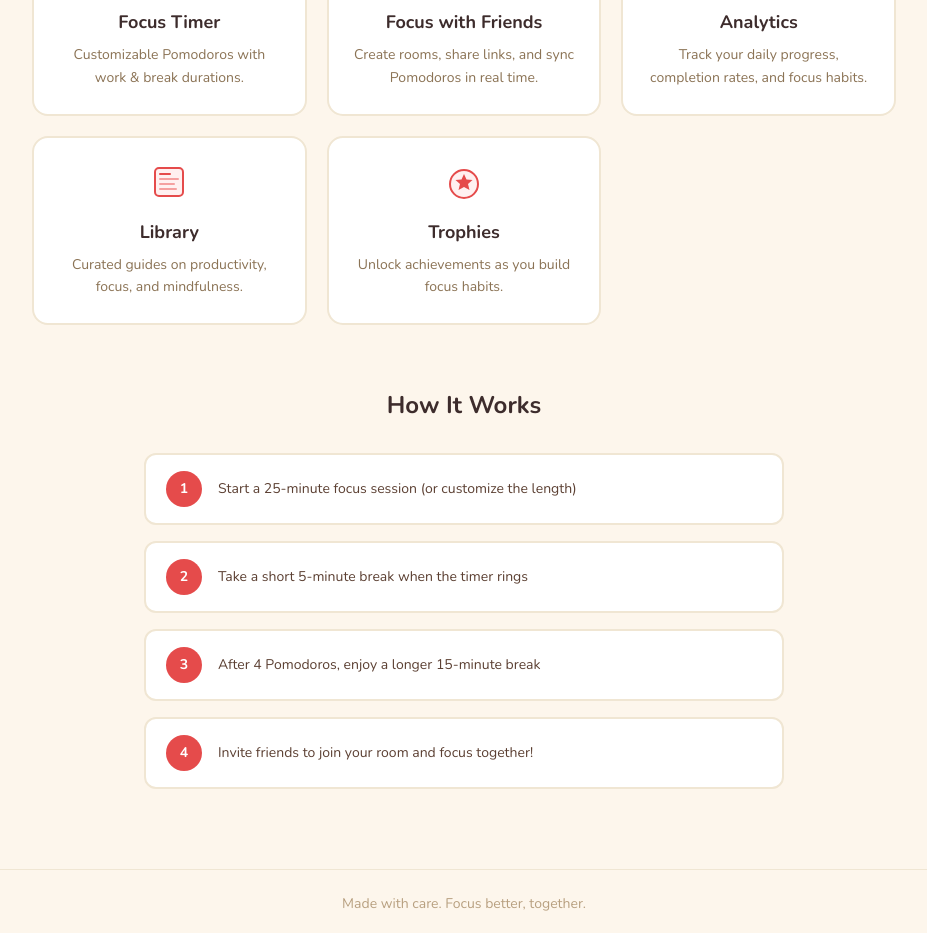
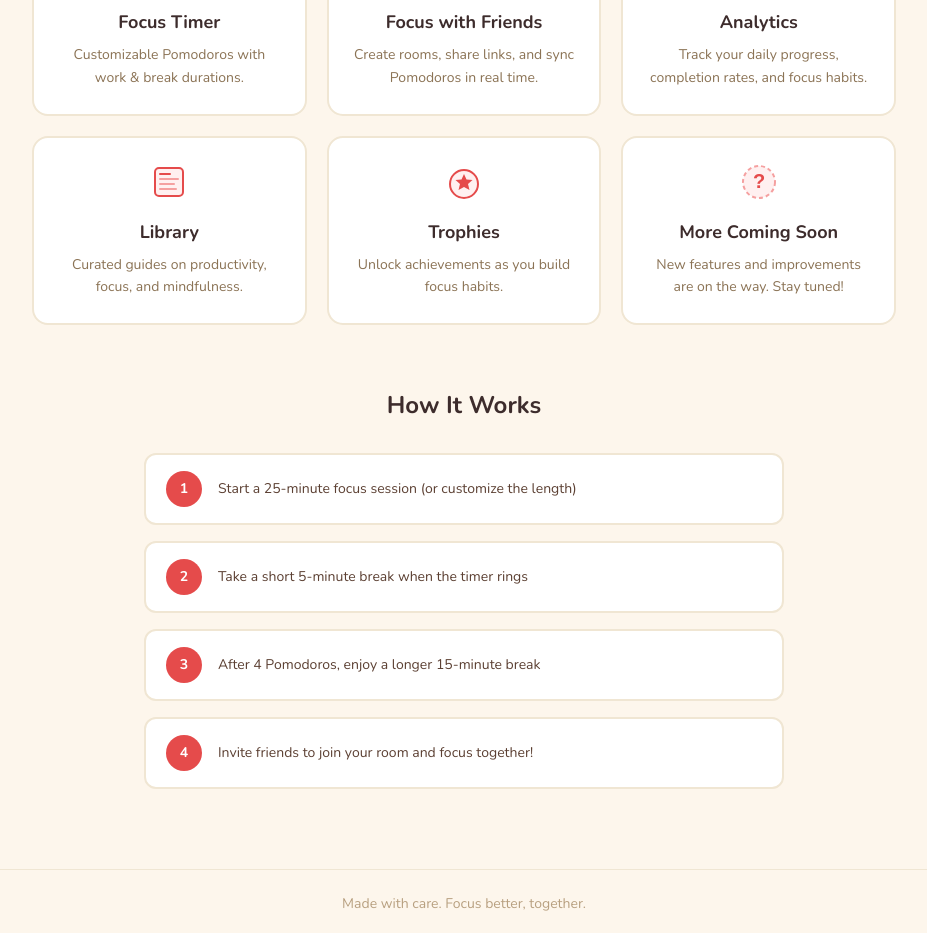
Before and after one commit to thenuka-zero/pomopals-new, a Next.js app: page / in a window 1280 px wide. Shown: the part 820-1753 px from the top of the page, without its empty margins (176-1103 px from the left). Built offline with nearby package versions, Linux system fonts and the light colour scheme; no server answers.

Commit message:
feat: add 'More Coming Soon' card to homepage feature grid
Co-Authored-By: Claude Opus 4.6 <noreply@anthropic.com>

```diff
--- a/src/app/page.tsx
+++ b/src/app/page.tsx
@@ -154,6 +154,16 @@ function HomeContent() {
             description="Unlock achievements as you build focus habits."
             href="/trophies"
           />
+          <FeatureCard
+            icon={
+              <svg width="40" height="40" viewBox="0 0 40 40" fill="none">
+                <circle cx="20" cy="20" r="16" fill="#FFF0F0" stroke="#F5A0A0" strokeWidth="2" strokeDasharray="4 3" />
+                <text x="20" y="26" textAnchor="middle" fill="#E54B4B" fontSize="20" fontWeight="bold" fontFamily="sans-serif">?</text>
+              </svg>
+            }
+            title="More Coming Soon"
+            description="New features and improvements are on the way. Stay tuned!"
+          />
         </div>
       </section>
 
```
